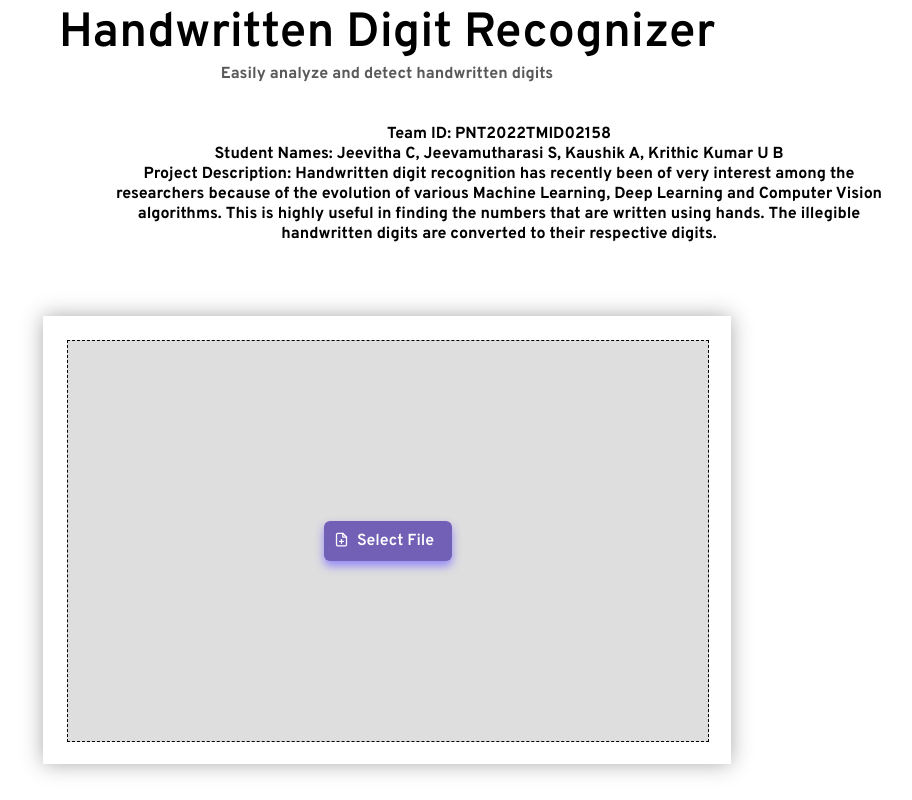
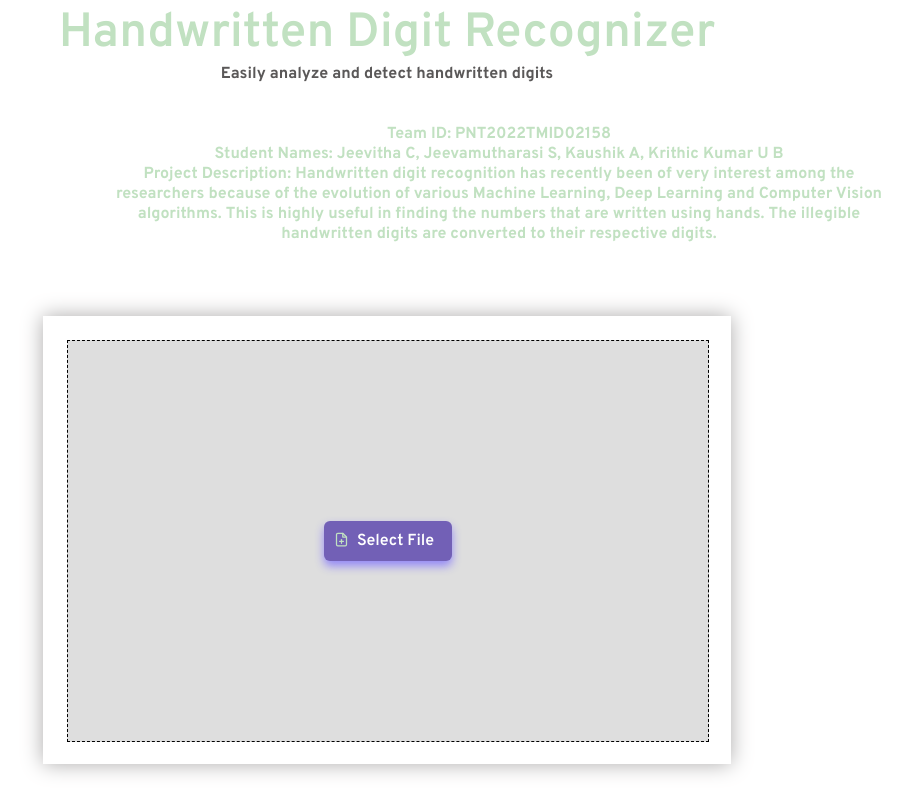
Before and after one commit to IBM-EPBL/IBM-Project-7452-1658857275, a Flask app: page / in a window 1280 px wide. Shown: the whole page, without its empty margins (253-1165 px from the left). Run offline with Flask 2, Linux system fonts and the light colour scheme.

Commit message:
Update main.css

```diff
--- a/Final Delivarables/static/css/main.css
+++ b/Final Delivarables/static/css/main.css
@@ -3,6 +3,7 @@
 * {
 	padding: 0;
 	margin: 0;
+	color: #C1E1C1;
 }
 
 body {
```
